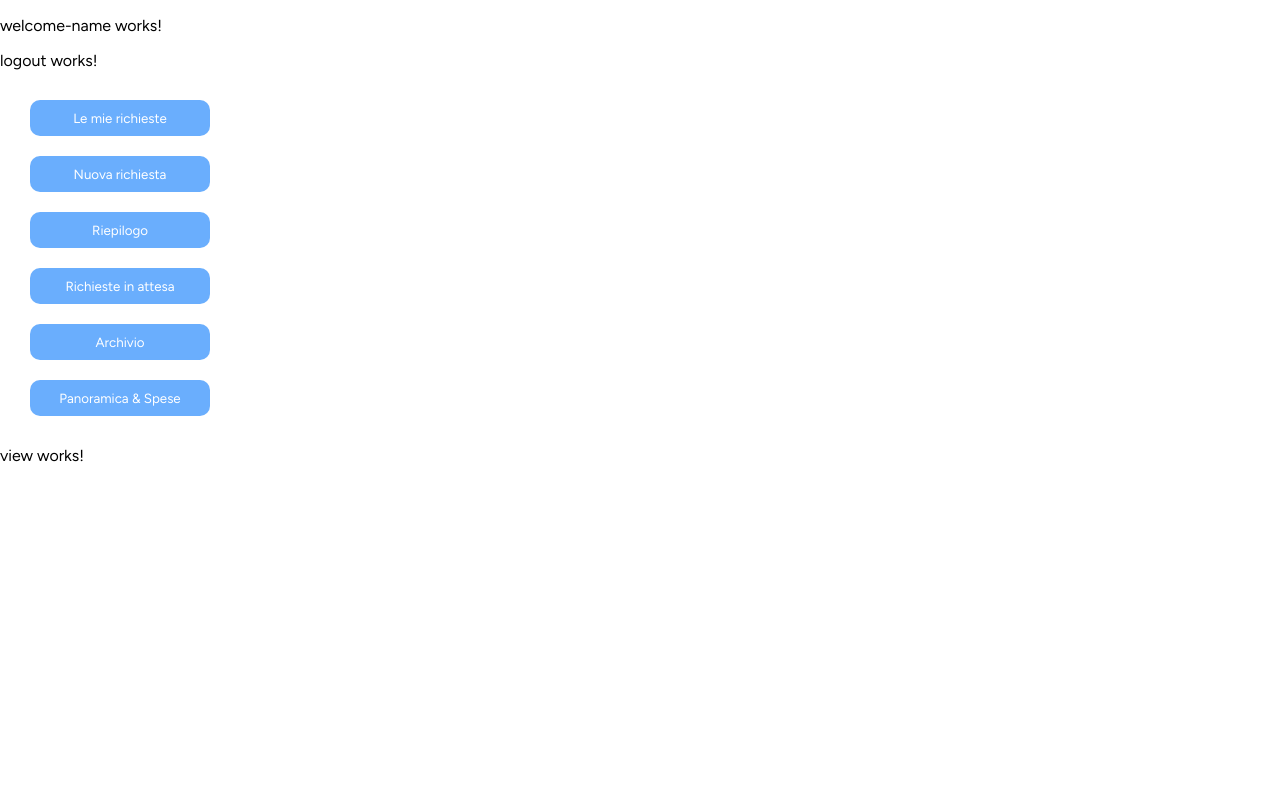
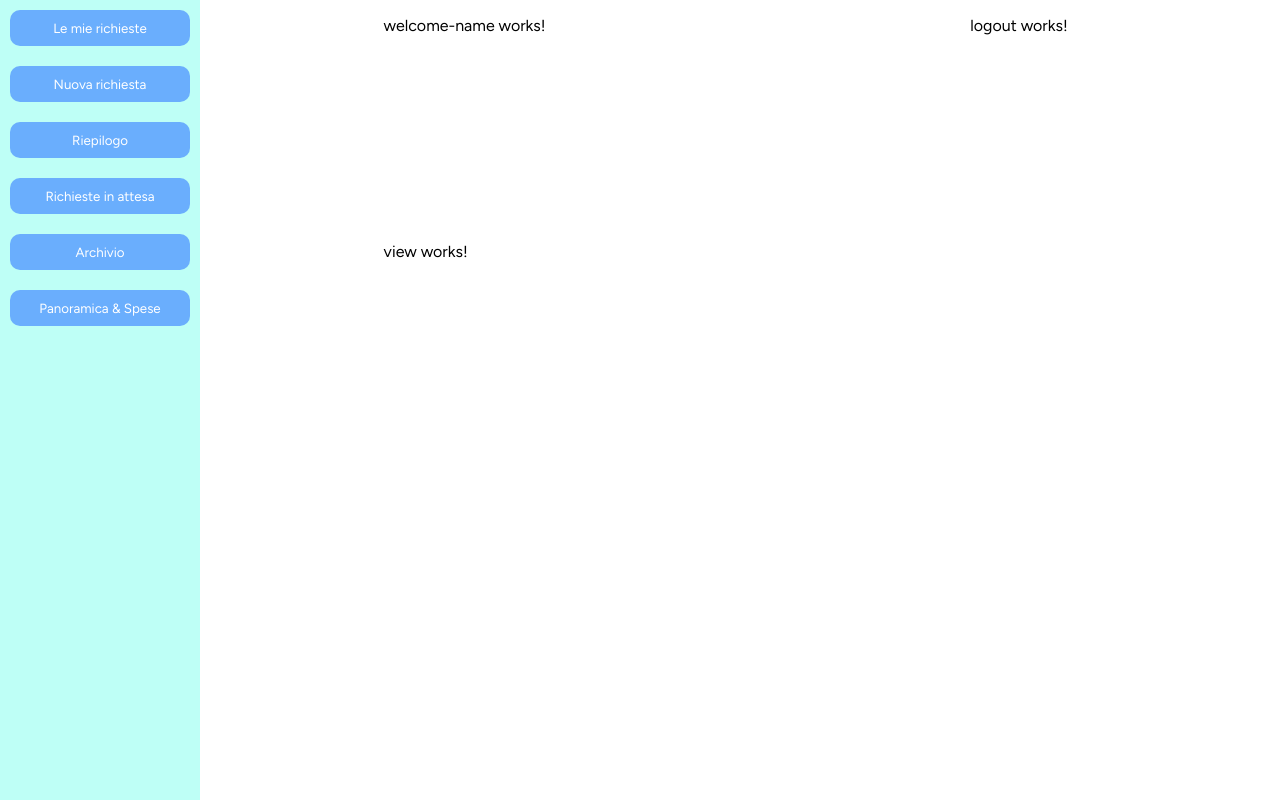
Before and after one commit to siderilla/refund-manager, an Angular app: page /dashboard in a window 1280 px wide. Built offline with nearby package versions, Linux system fonts and the light colour scheme.

Commit message:
grid dashboard

```diff
--- a/src/app/components/dashboard/dashboard.html
+++ b/src/app/components/dashboard/dashboard.html
@@ -1,4 +1,6 @@
-<app-welcome-name></app-welcome-name>
-<app-logout></app-logout>
-<app-sidebar></app-sidebar>
-<app-view></app-view>
+<div class="dashboard-container">
+	<app-welcome-name class="welcome-name"></app-welcome-name>
+	<app-logout class="logout"></app-logout>
+	<app-sidebar class="sidebar"></app-sidebar>
+	<app-view class="view"></app-view>
+</div>
--- a/src/app/components/dashboard/dashboard.scss
+++ b/src/app/components/dashboard/dashboard.scss
@@ -0,0 +1,25 @@
+.dashboard-container {
+	display: grid;
+	grid-template-columns: auto;
+	grid-template-areas:
+	"sidebar welcome welcome logout"
+	"sidebar view view view"
+	"sidebar view view view"
+	"sidebar view view view"
+}
+
+.welcome-name {
+	grid-area: welcome;
+}
+
+.logout {
+	grid-area: logout;
+}
+
+.sidebar {
+	grid-area: sidebar;
+}
+
+.view {
+	grid-area: view;
+}
--- a/src/app/components/sidebar/sidebar.scss
+++ b/src/app/components/sidebar/sidebar.scss
@@ -2,5 +2,6 @@
 	display: flex;
 	flex-direction: column;
 	max-width: 200px;
-	margin: 20px;
+	height: 100vh;
+	background-color: rgb(190, 255, 246);
 }
```
